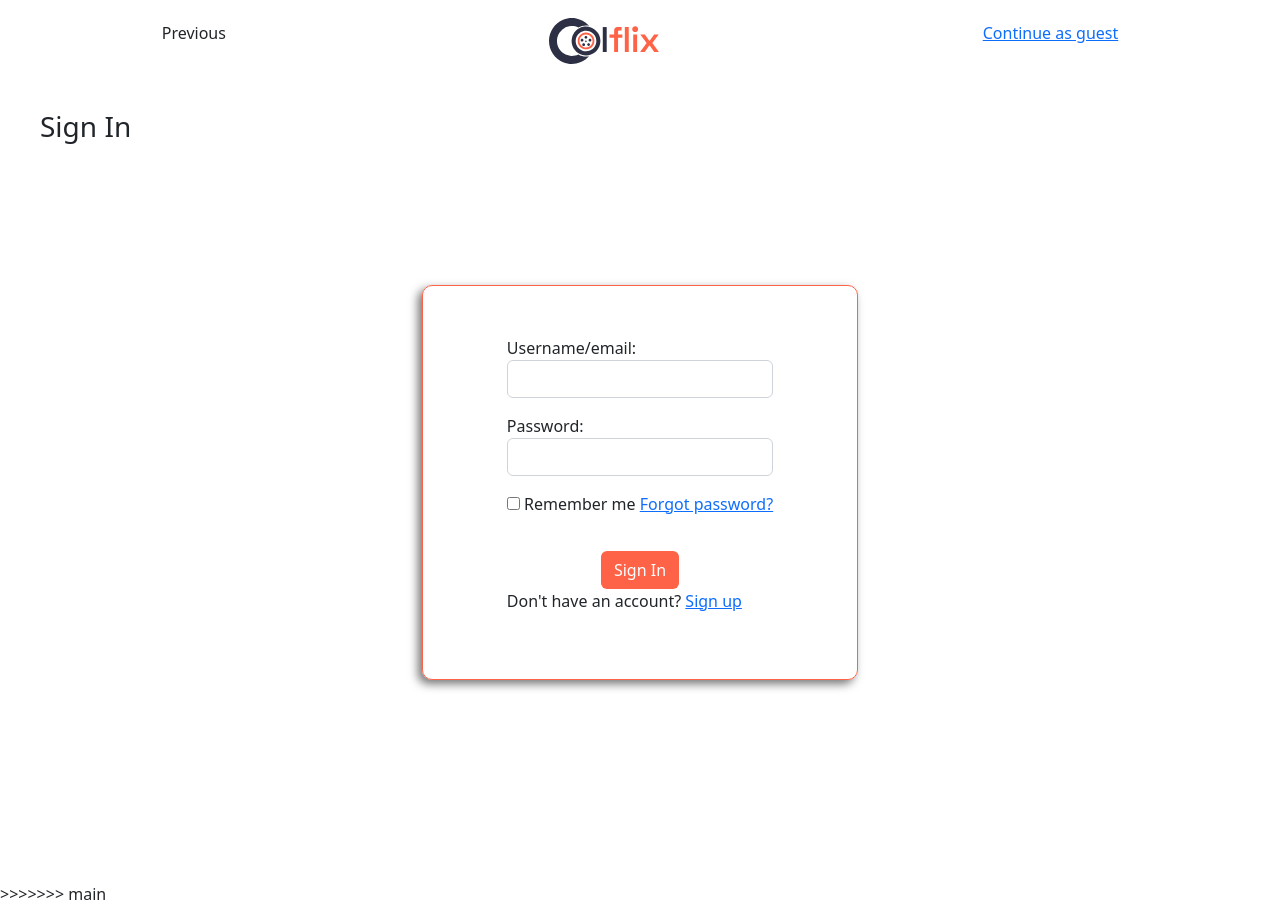
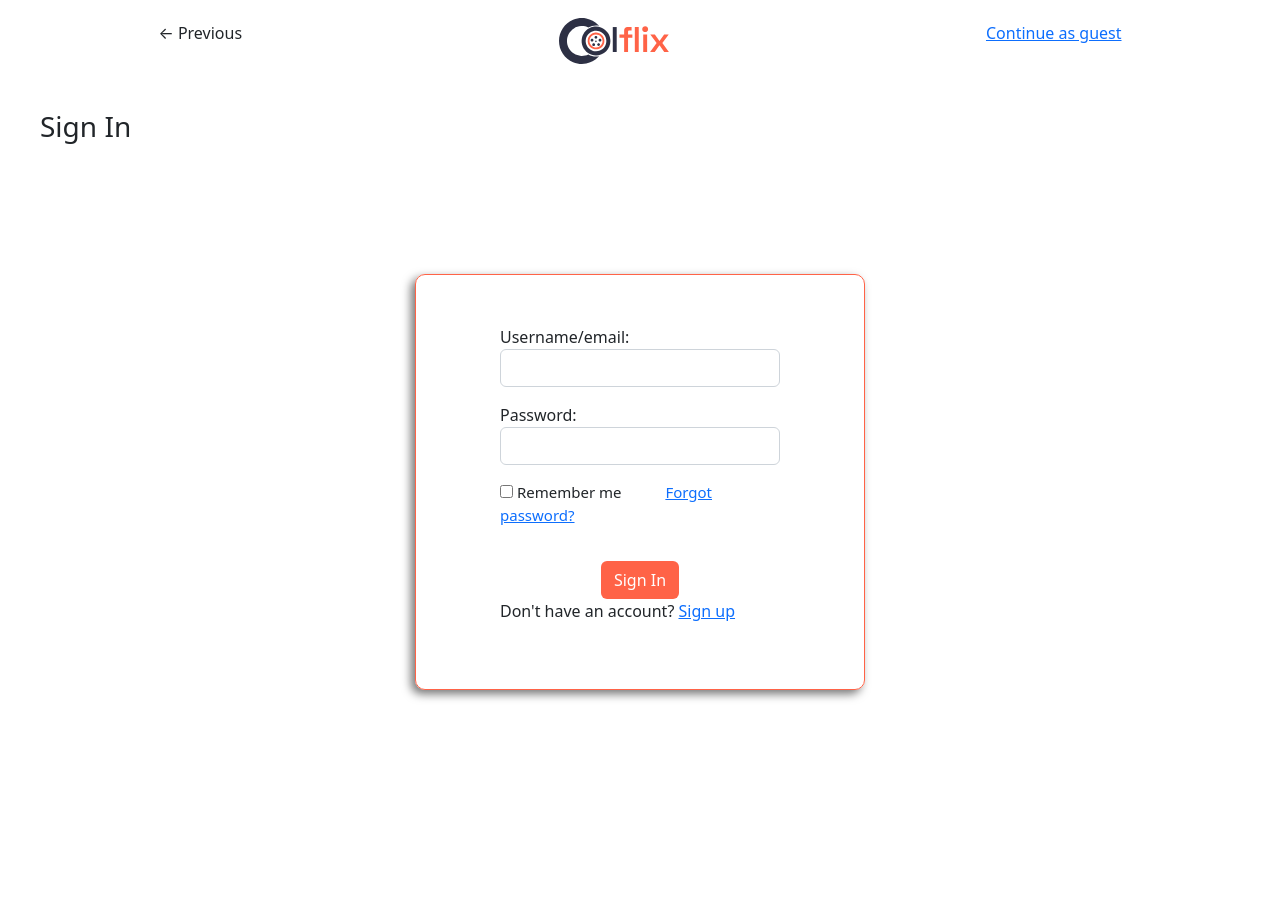
Before and after one commit to zuri-training/colflix_team117, a Django app: page /accounts/login in a window 1280 px wide. After the commit the page ends 700 px from the top, so only its background shows below. Run offline with Django 4.2, Linux system fonts and the light colour scheme.

Commit message:
add arrow ro previous and adjusted remember me and forgot password

```diff
--- a/colflix_team117/templates/login.html
+++ b/colflix_team117/templates/login.html
@@ -19,6 +19,7 @@
         border-radius: 10px;
         padding: 50px 84px;
         box-shadow: -4px 4px 10px #777;
+        width: 450px;
       }
 
       .sign-in-btn {
@@ -30,11 +31,9 @@
         color: #fff;
       }
 
-<<<<<<< HEAD
-</form>
-=======
-      .q-text {
+      <<<<<<< HEAD </form > ======= .q-text {
         padding-top: 10px;
+        text-align: center;
       }
 
       a:link {
@@ -42,13 +41,31 @@
       }
 
       .forgrt-pw {
-        padding: 50px 20px;
+        padding: 50px 50px 50px 50px;
+        padding-right: 50px;
       }
 
       h3 {
         position: absolute;
         left: 40px;
         top: 110px;
+      }
+
+      #outside-form {
+        font-size: 15px;
+      }
+
+      .rememberMe {
+        padding-right: 40px;
+      }
+
+      #rememberMe {
+        border: 1px solid #ff6347;
+      }
+
+      a {
+        color: unset;
+        text-decoration: none;
       }
     </style>
     <title></title>
@@ -63,7 +80,7 @@
   <body>
     <div class="top">
       <div>
-        <p>Previous</p>
+        <p>&#8592 Previous</p>
       </div>
       <div>
         <svg
@@ -140,9 +157,9 @@
         <!-- log_form is just a variable name. its is form in most cases-->
         <div class="content">
           <div class="form-group">{{log_form.as_p}}</div>
-          <div class="form-group">
+          <div class="form-group outside-form" id="outside-form">
             <input type="checkbox" value="lsRememberMe" id="rememberMe" />
-            <label for="rememberMe">Remember me</label>
+            <label class="rememberMe" for="rememberMe">Remember me</label>
             <a class="forget-pw" href="">Forgot password?</a>
           </div>
           <div class="form-group sign-in-btn">
@@ -159,4 +176,3 @@
     ></script>
   </body>
 </html>
->>>>>>> main
```
